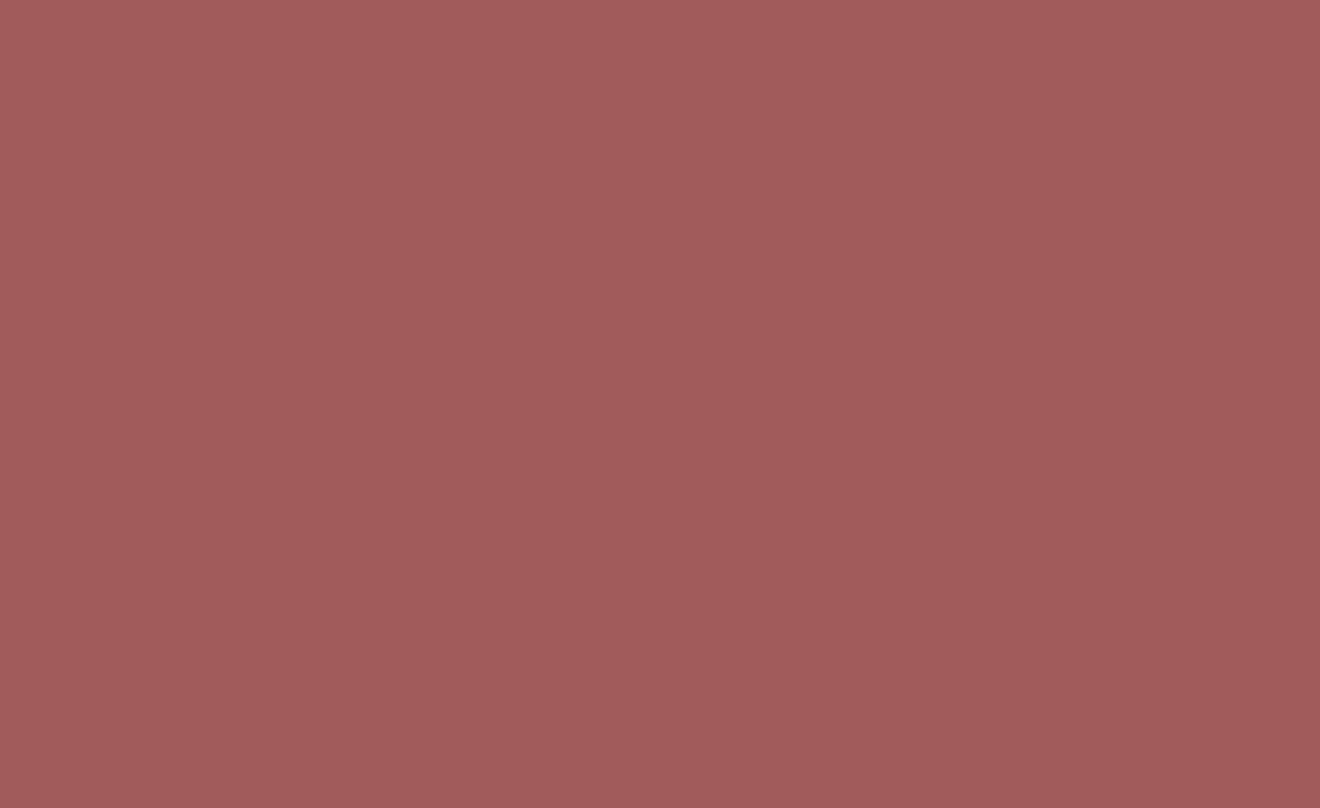
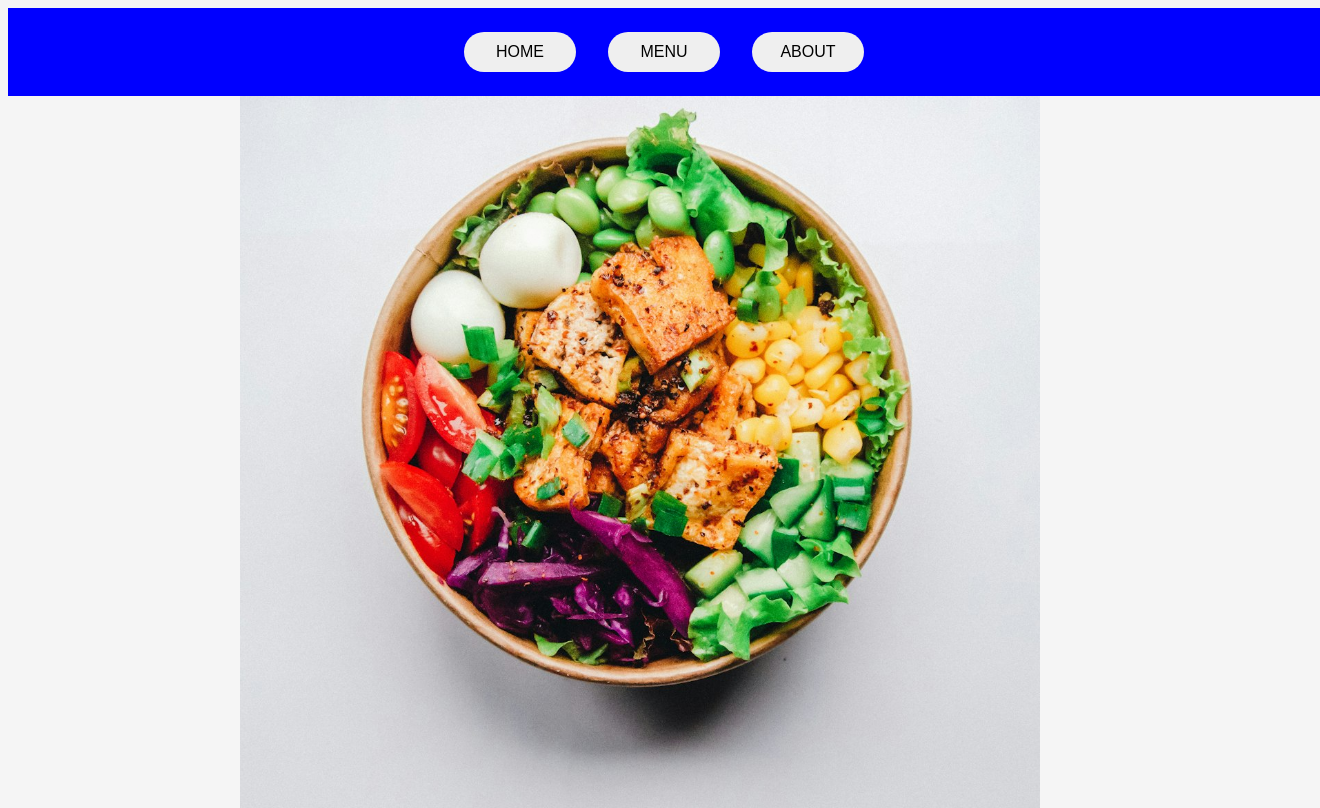
Before and after one commit to Dxaks/Restaurant, a website built with webpack: page src/template.html in a window 1280 px wide. Shown: the whole page, 1320 px wide, since content can reach past the window. Built offline with nearby package versions, Linux system fonts and the light colour scheme.

Commit message:
setting img background using javascript

```diff
--- a/package.json
+++ b/package.json
@@ -19,6 +19,7 @@
   "homepage": "https://github.com/Dxaks/Restaurant#readme",
   "devDependencies": {
     "css-loader": "^7.1.2",
+    "html-loader": "^5.1.0",
     "html-webpack-plugin": "^5.6.4",
     "style-loader": "^4.0.0",
     "webpack": "^5.102.1",
--- a/src/logic.js
+++ b/src/logic.js
@@ -1 +1,30 @@
 export const testing = 'testing successfull';
+import myBgImage from './images/home_background_1.jpeg';
+
+function randomNumber() {
+    return Math.floor(Math.random() * 3) + 1;
+}
+
+function ImageChanger() {
+    let imageUrl = [
+        'image1',
+        'image2',
+        'image3'
+    ]
+
+    if(randomNumber() === 1) {
+        return imageUrl[0]
+    } else if (randomNumber() === 2) {
+        return imageUrl[1]
+    } else {
+        return imageUrl[2]
+    }
+}
+
+function changeBackgroundImage() {
+    const contentDiv = document.getElementById('content')
+    contentDiv.style.backgroundImage = `url(${myBgImage})`;
+    console.log(contentDiv)
+}
+
+changeBackgroundImage();
--- a/src/style.css
+++ b/src/style.css
@@ -1,3 +1,42 @@
 body {
-    background-color: rgb(161, 91, 91);
+    position: relative;
+    display: flex;
+    justify-content: center;
+    background-color: whitesmoke;
 }
+
+header {
+    width: 100%;
+}
+
+header > nav {
+    width: 100%;
+    background-color: blue;
+    padding: 1.5rem;
+    display: flex;
+    align-items: center;
+    justify-content: center;
+    gap: 2rem;
+}
+
+nav button {
+    width: 7rem;
+    height: 2.5rem;
+    font-size: 1rem;
+    border: none;
+    border-radius: 2rem;
+    cursor: pointer;
+
+}
+
+#content {
+    position: absolute;
+    top: 0;
+    z-index: -1;
+    width: 80%;
+    height: 100vh;
+    /* background-image: url(./images/home_backgroung_1.jpeg); */
+    background-position: center;
+    background-repeat: no-repeat;
+    background-size: contain;
+}
--- a/src/template.html
+++ b/src/template.html
@@ -6,6 +6,16 @@
     <title>Document</title>
 </head>
 <body>
+    <header>
+        <nav>
+            <button>HOME</button>
+            <button>MENU</button>
+            <button>ABOUT</button>
+        </nav>
+    </header>
+    <div id="content">
+
+    </div>
 
 </body>
 </html>
--- a/webpack.config.js
+++ b/webpack.config.js
@@ -24,6 +24,14 @@ module.exports = {
                 test: /\.css$/i,
                 use: ["style-loader", "css-loader"],
             },
+            {
+                test: /\.html$/i,
+                loader: "html-loader",
+            },
+            {
+                test: /\.(png|svg|jpg|jpeg|gif)$/i,
+                type: "asset/resource",
+            },
         ],
     },
 };
```
Also changed, not shown: src/images/home_background_1.jpeg (added), 1 other file.
